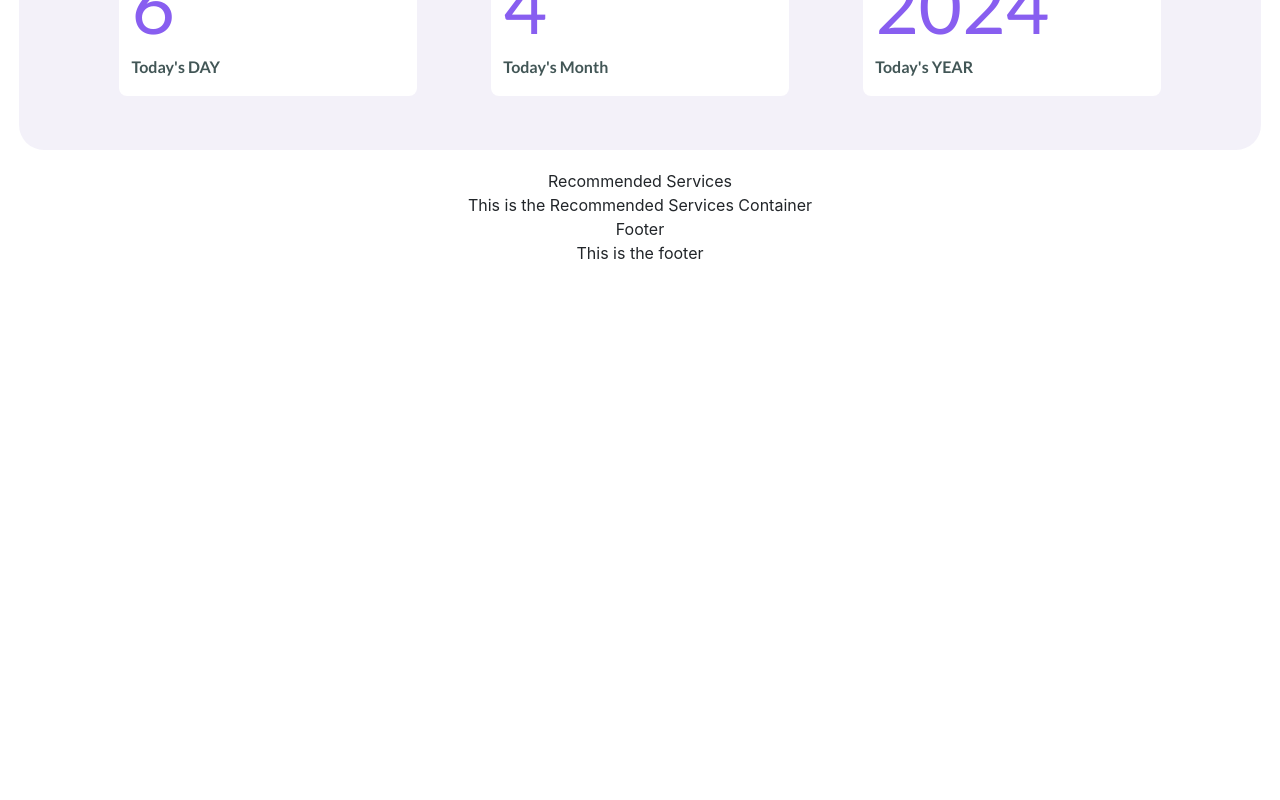
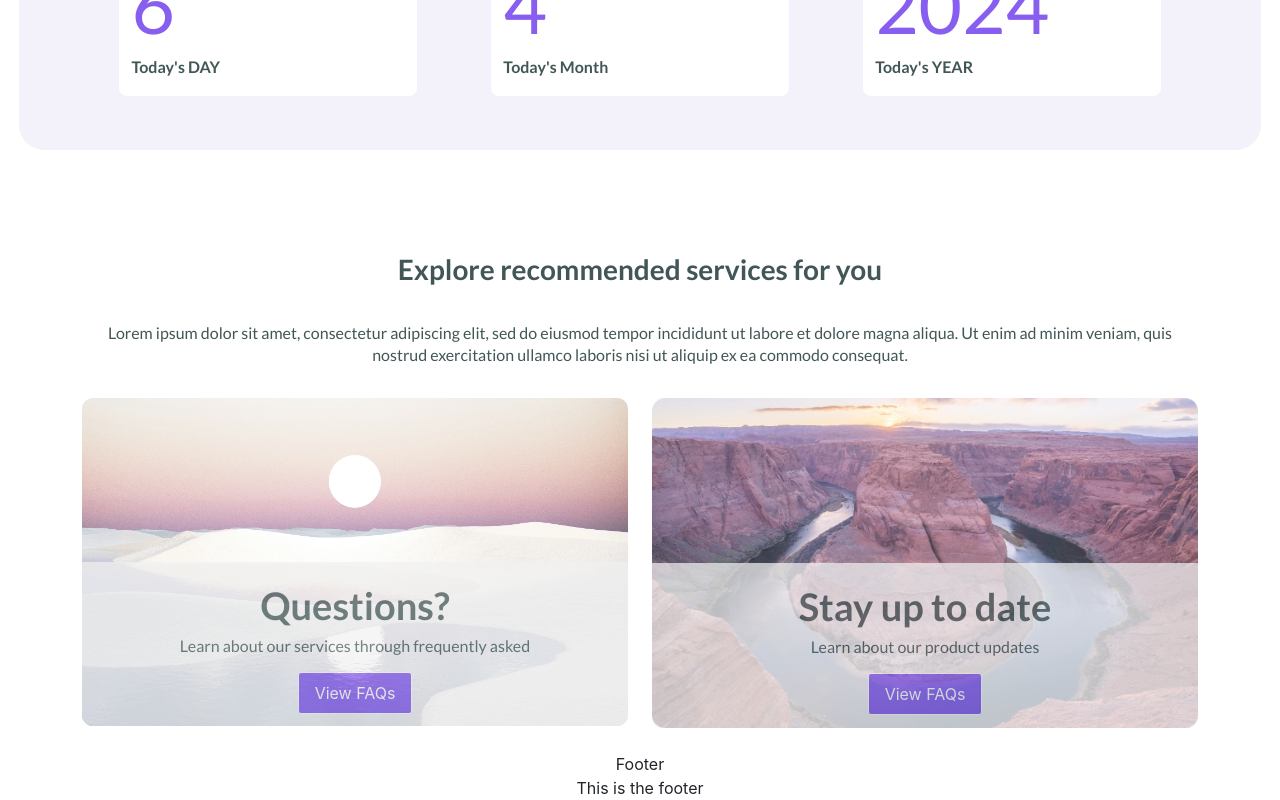
Before and after one commit to laukiks-maq/front-end-track-react-basics, a React (Create React App) app: page / in a window 1280 px wide. Shown: the part 702-1502 px from the top of the page. Before the commit the page ends 967 px from the top, so only its background shows below. Built offline with nearby package versions, Linux system fonts and the light colour scheme; no server answers.

Commit message:
Added RecommendedServicesContainer component

```diff
--- a/src/components/RecommendedServicesContainer/RecommendedServicesContainer.jsx
+++ b/src/components/RecommendedServicesContainer/RecommendedServicesContainer.jsx
@@ -1,14 +1,64 @@
 // Placeholder for the RecommendedServicesContainer component
 
 import React from "react";
+import image1 from "../../assets/images/image1.png";
+import image2 from "../../assets/images/image2.png";
 
 const RecommendedServicesContainer = () => {
   return (
     <>
-      <div className="recommended-services-container">
-        <div className="recommended-services-title">Recommended Services</div>
-        <div className="recommended-services-subtitle">
-          This is the Recommended Services Container
+      <div className="container">
+        <div className="mt-1 pt-5">
+          <p className="bh">Explore recommended services for you</p>
+        </div>
+
+        <div className="px-2">
+          <p className="bottom-text p-3">
+            Lorem ipsum dolor sit amet, consectetur adipiscing elit, sed do
+            eiusmod tempor incididunt ut labore et dolore magna aliqua. Ut enim
+            ad minim veniam, quis nostrud exercitation ullamco laboris nisi ut
+            aliquip ex ea commodo consequat.
+          </p>
+        </div>
+      </div>
+      <div className="d-flex justify-content-center">
+        <div className="container">
+          <div className="row mb-4" style={{ rowGap: "20px" }}>
+            <div className="col-md-6">
+              <div className="position-relative">
+                <img
+                  src={image1}
+                  className="img-fluid"
+                  alt="Background Image"
+                />
+                <div className="ot">
+                  <div>
+                    <h1 className="fh">Questions?</h1>
+                    <p className="fp">
+                      Learn about our services through frequently asked
+                    </p>
+                    <button className="btn-inside-overlay">View FAQs</button>
+                  </div>
+                </div>
+              </div>
+            </div>
+            <div className="col-md-6">
+              <div className="position-relative">
+                <img
+                  src={image2}
+                  className="img-fluid"
+                  alt="Background Image"
+                />
+                <div className="ot">
+                  <div className="fontz">
+                    <h1 className="fh">Stay up to date</h1>
+                    <p className="fp">Learn about our product updates</p>
+                    <button className="btn-inside-overlay">View FAQs</button>
+                  </div>
+                </div>
+              </div>
+            </div>
+          </div>
         </div>
       </div>
     </>
```
